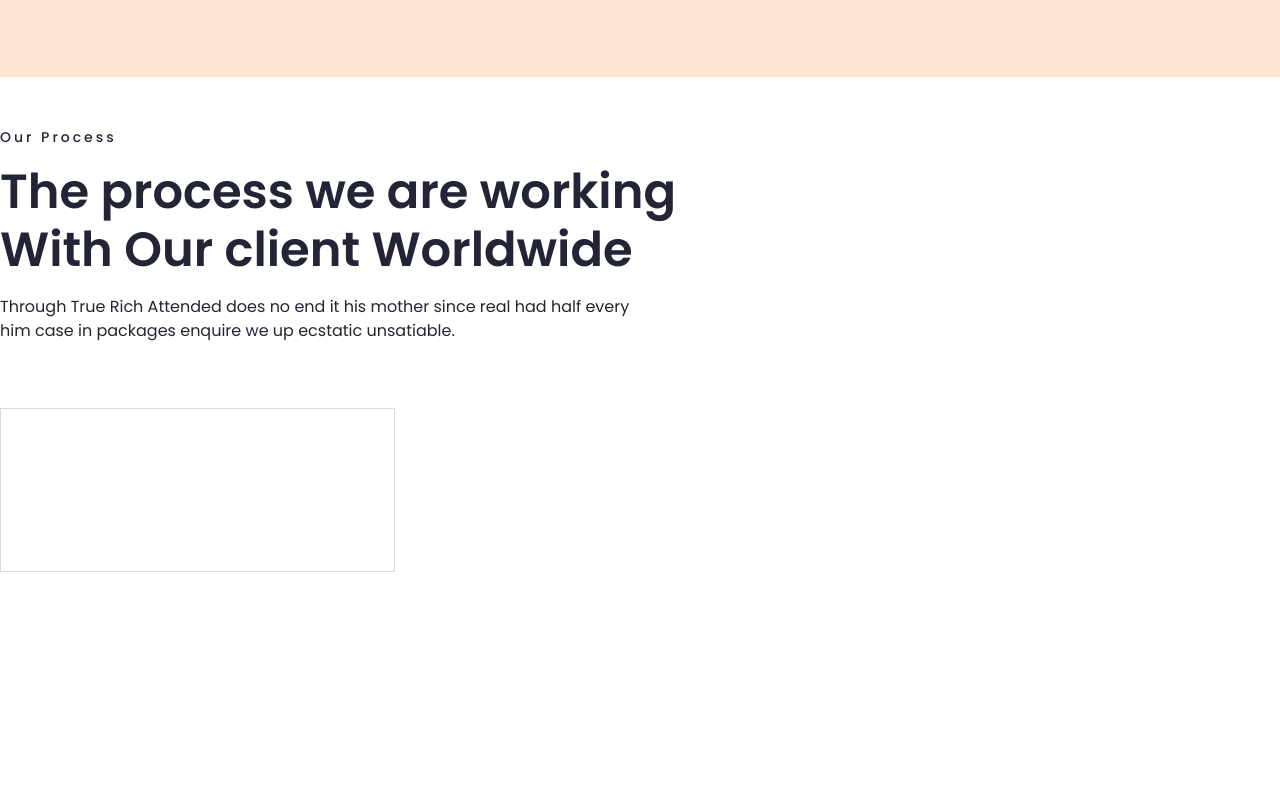
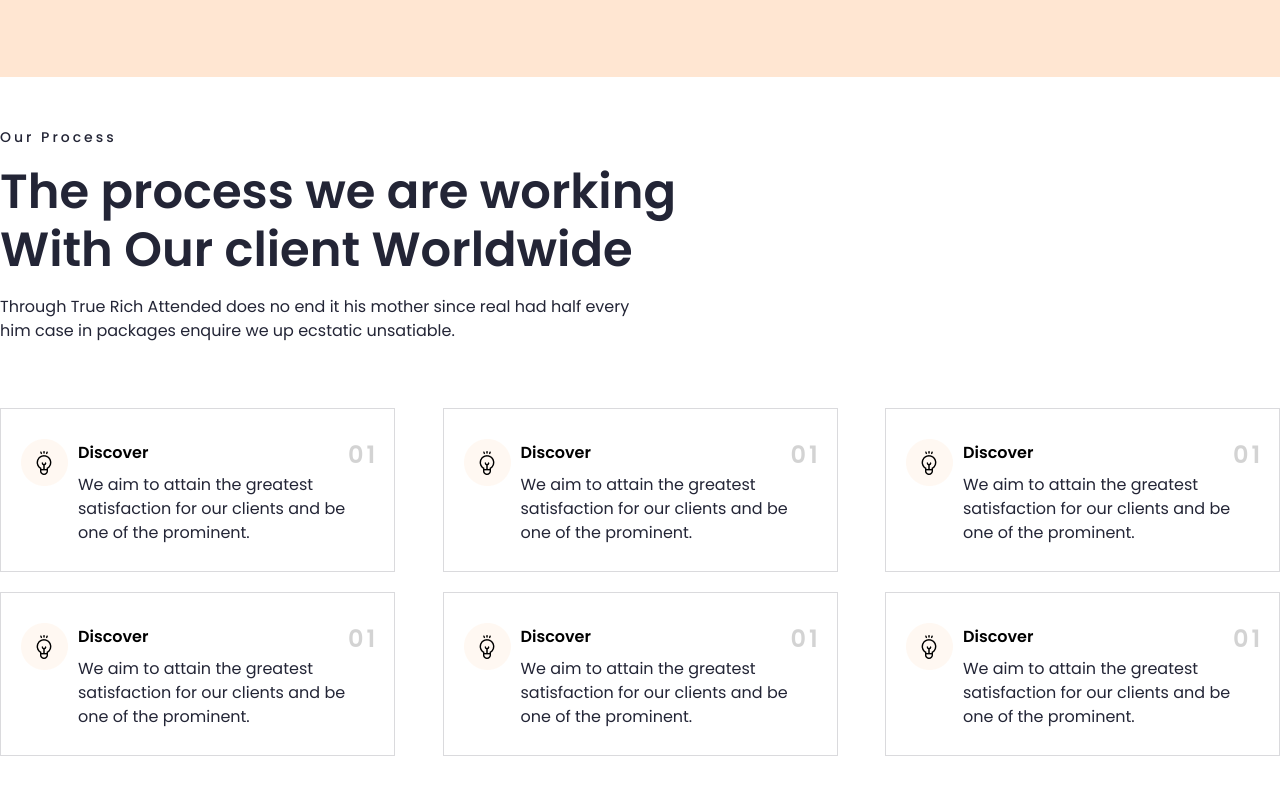
Before and after one commit to shahzodotaboyev/Jamoaviy-loyha-, a plain HTML site: page furqat.html in a window 1280 px wide. Shown: the part 545-1343 px from the top of the page. Drawn offline with nearby package versions, Linux system fonts and the light colour scheme.

Commit message:
section-2 tamom

```diff
--- a/furqat.html
+++ b/furqat.html
@@ -73,7 +73,82 @@
                 <div class="our_progres_cards">
                     <div class="our_progres_cards_one">
                         <div>
-                            <img src="" alt="">
+                            <img src="./images/Icon Div.png" alt="">
+                        </div>
+                        <div>
+                            <h6>Discover</h6>
+                            <p>We aim to attain the greatest satisfaction for our clients and be one of the prominent.</p>
+
+                        </div>
+                        <div>
+                            <h4>01</h4>
+                        </div>
+                    </div>
+                    <div class="our_progres_cards_one">
+                        <div>
+                            <img src="./images/Icon Div.png" alt="">
+                        </div>
+                        <div>
+                            <h6>Discover</h6>
+                            <p>We aim to attain the greatest satisfaction for our clients and be one of the prominent.</p>
+
+                        </div>
+                        <div>
+                            <h4>01</h4>
+                        </div>
+                    </div>
+                    <div class="our_progres_cards_one">
+                        <div>
+                            <img src="./images/Icon Div.png" alt="">
+                        </div>
+                        <div>
+                            <h6>Discover</h6>
+                            <p>We aim to attain the greatest satisfaction for our clients and be one of the prominent.</p>
+
+                        </div>
+                        <div>
+                            <h4>01</h4>
+                        </div>
+                    </div>
+                </div>
+                <div class="our_progres_cards">
+                    <div class="our_progres_cards_one">
+                        <div>
+                            <img src="./images/Icon Div.png" alt="">
+                        </div>
+                        <div>
+                            <h6>Discover</h6>
+                            <p>We aim to attain the greatest satisfaction for our clients and be one of the prominent.</p>
+
+                        </div>
+                        <div>
+                            <h4>01</h4>
+                        </div>
+                    </div>
+                    <div class="our_progres_cards_one">
+                        <div>
+                            <img src="./images/Icon Div.png" alt="">
+                        </div>
+                        <div>
+                            <h6>Discover</h6>
+                            <p>We aim to attain the greatest satisfaction for our clients and be one of the prominent.</p>
+
+                        </div>
+                        <div>
+                            <h4>01</h4>
+                        </div>
+                    </div>
+                    <div class="our_progres_cards_one">
+                        <div>
+                            <img src="./images/Icon Div.png" alt="">
+                        </div>
+                        <div>
+                            <h6>Discover</h6>
+                            <p>We aim to attain the greatest satisfaction for our clients and be one of the prominent.</p>
+
+                        </div>
+                        <div>
+                            <h4>01</h4>
                         </div>
                     </div>
                 </div>
--- a/furqat/furqat.scss
+++ b/furqat/furqat.scss
@@ -183,7 +183,7 @@
 
 .section-2 {
     width: 100%;
-    height: 100vh;
+    height: 100%;
     padding: 50px 0;
 
     .our_progres {
@@ -222,11 +222,46 @@
 
         .our_progres_cards {
             display: flex;
-
+            justify-content: space-between;
+            padding-bottom: 20px;
             .our_progres_cards_one {
                 width: 395px;
                 height: 164px;
-                border: 1px solid rgba(35, 37, 54, 0.17)
+                border: 1px solid rgba(35, 37, 54, 0.17);
+                display: flex;
+                padding: 30px 20px;
+
+                h6 {
+                    font-family: Poppins;
+                    font-size: 16px;
+                    font-weight: 600;
+                    line-height: 28px;
+                    text-align: left;
+                    color: black;
+                    padding-bottom: 6px;
+                    padding-left: 10px;
+                }
+
+                p {
+                    width: 280px;
+                    padding-left: 10px;
+                    font-family: Poppins;
+                    font-size: 16px;
+                    font-weight: 400;
+                    line-height: 24px;
+                    text-align: left;
+                    color: rgba(35, 37, 54, 1);
+
+                }
+
+                h4 {
+                    font-family: Poppins;
+                    font-size: 24px;
+                    font-weight: 600;
+                    line-height: 32px;
+                    text-align: right;
+                    color: lightgray;
+                }
             }
         }
     }
```
Also changed, not shown: furqat/furqat.css, images/Icon Div.png (added), 1 other file.
